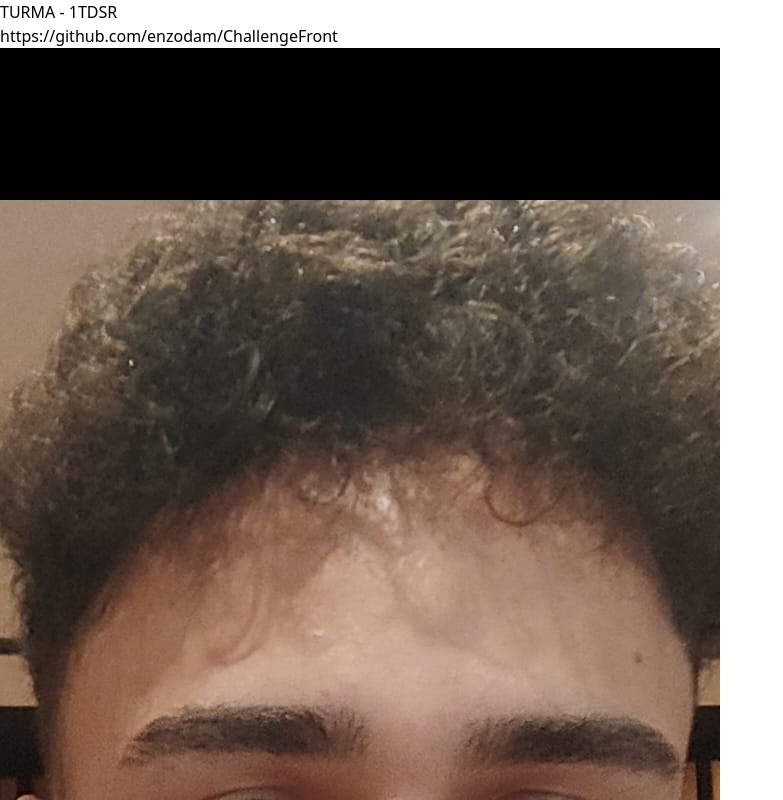
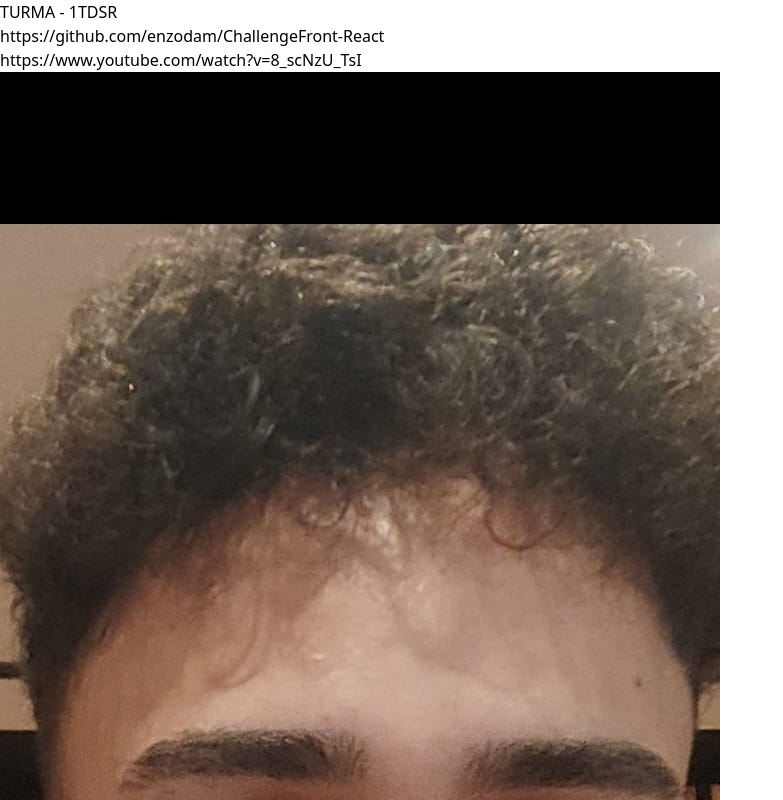
Before and after one commit to enzodam/ChallengeFront-React, a React (Vite) app: page /integrantes in a window 1280 px wide. Shown: the top 800 px of the page, without its empty margins (0-783 px from the left). Built offline with nearby package versions, Linux system fonts and the light colour scheme.

Commit message:
Update Integrantes.tsx
Adicionando o video do youtube, e trocando o repositorio do Github na pagina de integrantes, pois foi criado um novo repositorio no git

```diff
--- a/src/pages/Integrantes.tsx
+++ b/src/pages/Integrantes.tsx
@@ -19,8 +19,13 @@ const Integrantes: React.FC = () => {
                 <header className="w-full bg-indigo-950 text-gray-200 py-4 text-center mb-8">
                     <h1 className="text-3xl">TURMA - 1TDSR</h1>
                     <p className="text-lg mt-2">
-                        <a href="https://github.com/enzodam/ChallengeFront" target="_blank" rel="noopener noreferrer" className="text-yellow-400 hover:underline">
-                            https://github.com/enzodam/ChallengeFront
+                        <a href="https://github.com/enzodam/ChallengeFront-React" target="_blank" rel="noopener noreferrer" className="text-yellow-400 hover:underline">
+                            https://github.com/enzodam/ChallengeFront-React
+                        </a>
+                    </p>
+                    <p className="text-lg mt-2">
+                        <a href="https://www.youtube.com/watch?v=8_scNzU_TsI" target="_blank" rel="noopener noreferrer" className="text-yellow-400 hover:underline">
+                            https://www.youtube.com/watch?v=8_scNzU_TsI
                         </a>
                     </p>
                 </header>
```
